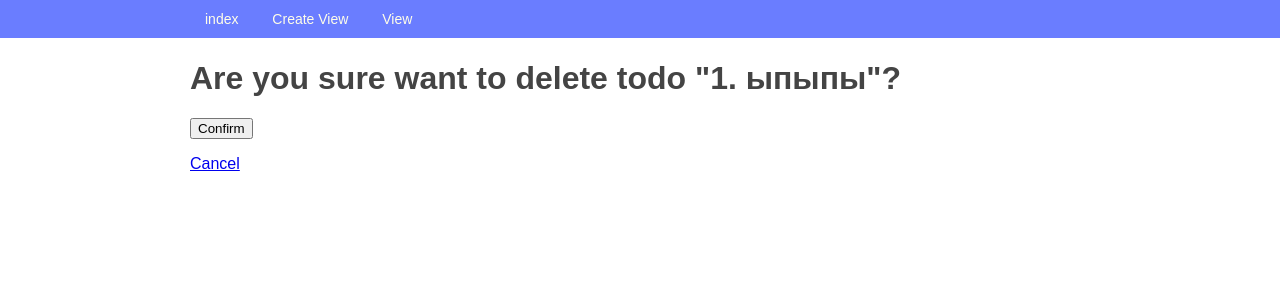
After one commit to Artur1303/homework_45, a Django app: page /todo/1/delete/ in a window 1280 px wide. The commit adds this page. Shown: the top 300 px of the page. Run offline with Django 3.2, Linux system fonts and the light colour scheme; data comes from the database, SQL or seed files in the repository.

Commit message:
Добавленно удаление  статьи  и создал  форму  delete.html

```diff
--- a/source/main/urls.py
+++ b/source/main/urls.py
@@ -15,12 +15,14 @@ Including another URLconf
 """
 from django.contrib import admin
 from django.urls import path
-from webapp.views import index_view, create_view, todo_view, todo_update_view
+from webapp.views import index_view, create_view, todo_view, todo_update_view, todo_delete_view
 
 urlpatterns = [
     path('admin/', admin.site.urls),
     path('', index_view, name="index"),
     path('todo_view/<int:pk>', todo_view, name="todo_view"),
     path('create_view/', create_view, name="create_view"),
-    path('todo/<int:pk>/update', todo_update_view, name='todo_update')
+    path('todo/<int:pk>/update', todo_update_view, name='todo_update'),
+    path('todo/<int:pk>/delete/', todo_delete_view, name='todo_delete')
+
 ]
--- /dev/null
+++ b/source/webapp/templates/delete.html
@@ -0,0 +1,13 @@
+{% extends "base.html" %}
+{% block title %}Delete Todo{% endblock %}
+{% block menu %}
+    <li><a href="{% url 'todo_view' todo.pk %}">View</a></li>
+{% endblock %}
+{% block content %}
+    <h1>Are you sure want to delete todo "{{ todo }}"?</h1>
+    <form method="POST" action="{% url "todo_delete" todo.pk %}" class="text-center">
+        {% csrf_token %}
+        <p><input type="submit" value="Confirm"></p>
+        <p><a href="{% url "todo_view" todo.pk %}">Cancel</a></p>
+    </form>
+{% endblock %}
--- a/source/webapp/templates/index.html
+++ b/source/webapp/templates/index.html
@@ -6,6 +6,8 @@
     <div>
        <p><a href="{% url 'todo_view' todo.pk %}">More...</a></p>
         <p><a href="{% url 'todo_update' todo.pk %}">Edit</a></p>
+        <p><a href="{% url 'todo_delete' todo.pk %}">Delete</a></p>
+        <p>{{ todo.title }}</p>
         <p>{{ todo.status }}</p>
         {% if todo.data != None %}
         <p>{{ todo.data }}</p>
--- a/source/webapp/templates/todo_view.html
+++ b/source/webapp/templates/todo_view.html
@@ -3,6 +3,7 @@
 {% block title %}View{% endblock %}
 {% block menu %}
     <li><a href="{% url 'todo_update' todo.pk %}">Edit</a></li>
+    <p><a href="{% url 'todo_delete' todo.pk %}">Delete</a></p>
 {% endblock %}
 {% block content %}
 
--- a/source/webapp/views.py
+++ b/source/webapp/views.py
@@ -46,3 +46,12 @@ def todo_update_view(request, pk):
         todo.descriptions = request.POST.get('descriptions')
         todo.save()
         return redirect('todo_view', pk=todo.pk)
+
+
+def todo_delete_view(request, pk):
+    todo = get_object_or_404(Todo, pk=pk)
+    if request.method == 'GET':
+        return render(request, 'delete.html', context={'todo': todo})
+    elif request.method == "POST":
+        todo.delete()
+        return redirect('index')
```
